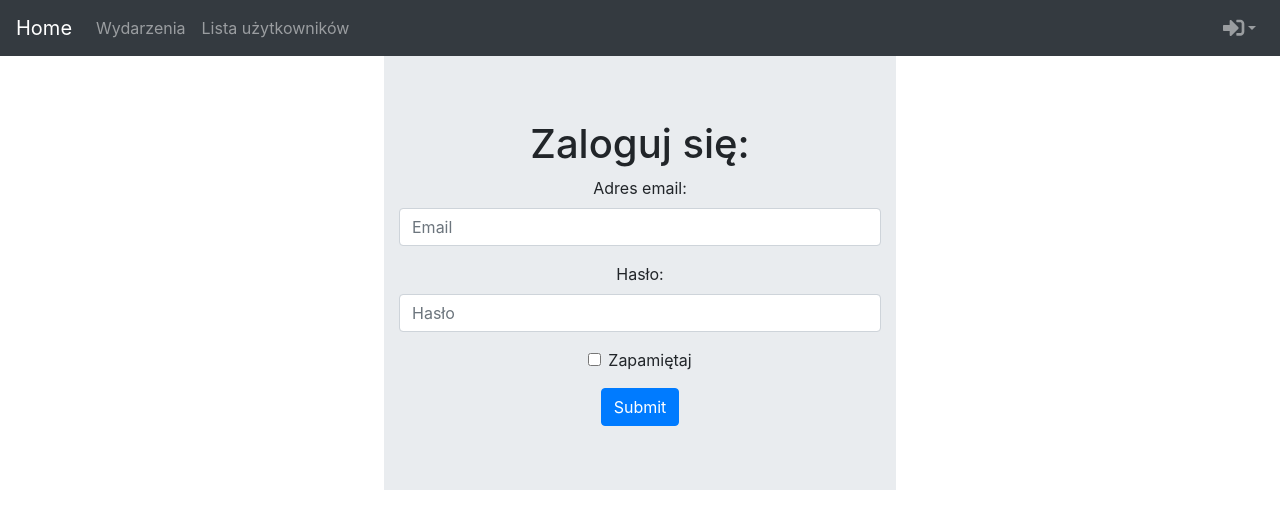
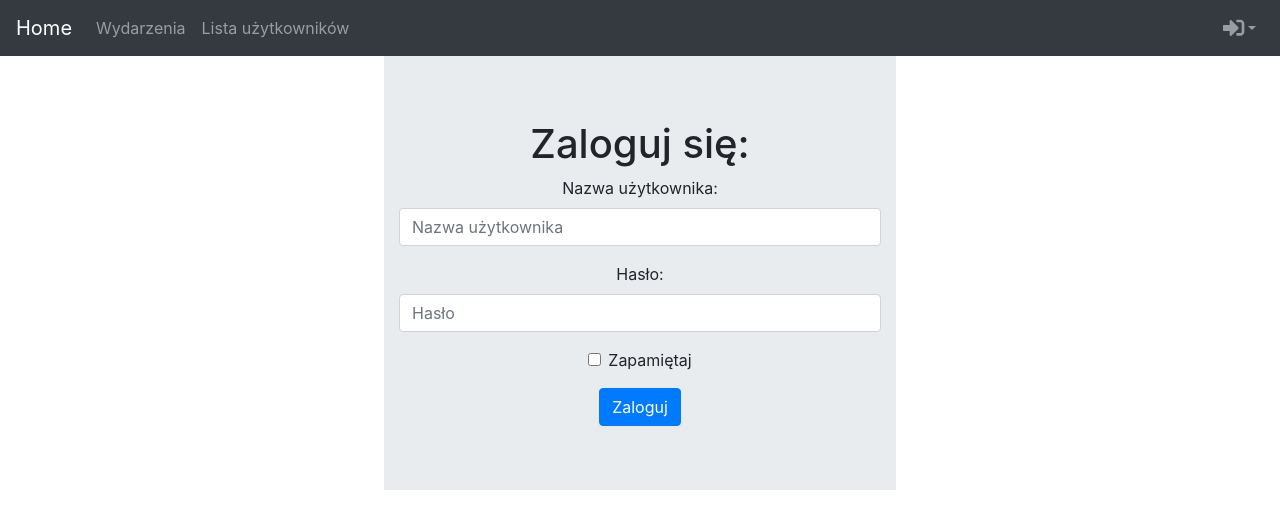
Before and after one commit to kubwosz/event-support-app-frontside, a React (Create React App) app in the folder event-support-app/: page /login in a window 1280 px wide. Shown: the top 528 px of the page. Built offline with nearby package versions, Linux system fonts and the light colour scheme.

Commit message:
auth things and formatted code

```diff
--- a/event-support-app/src/App.js
+++ b/event-support-app/src/App.js
@@ -10,6 +10,13 @@ import MemberDetails from './components/member_details';
 import {BrowserRouter as Router,Route, Switch } from 'react-router-dom';
 
 class App extends Component {
+
+  checkAuth = () => {
+    const token = localStorage.getItem("token");
+    const refreshToken = localStorage.getItem("refreshToken");
+    console.log(token);
+  };
+
   render() {
     return (
       <div className="App">
--- a/event-support-app/src/components/login_page/index.jsx
+++ b/event-support-app/src/components/login_page/index.jsx
@@ -1,35 +1,78 @@
-import React from 'react';
-import { Jumbotron, Container } from 'react-bootstrap';
-import { Form, Button} from 'react-bootstrap';
+import React from "react";
+import { Jumbotron, Container } from "react-bootstrap";
+import { Form, Button } from "react-bootstrap";
+import axios from "axios";
 
+export default class LoginPage extends React.Component {
+  constructor(...args) {
+    super(...args);
 
-export default class LoginPage extends React.Component{
-    render(){
-        return(
-        <div style={{width:"40%", margin:"auto"}}>
+    this.attachRef = target => this.setState({ target });
+    this.state = {
+      username: "",
+      password: ""
+    };
+  }
+
+  onChange = e => {
+    this.setState({ [e.target.name]: e.target.value });
+  };
+
+  logInUser = () => {
+    axios
+      .post("/login", {
+        username: this.state.username,
+        password: this.state.password
+      })
+      .then(response => {
+        console.log(response);
+        localStorage.setItem("token", response.headers.authorization);
+      })
+      .catch(err => {
+        window.confirm(err);
+      });
+  };
+
+  render() {
+    const { password, password2, show, target, isPasswordCorrect } = this.state;
+
+    return (
+      <div style={{ width: "40%", margin: "auto" }}>
         <Jumbotron fluid>
           <Container>
             <h1>Zaloguj się:</h1>
             <Form>
               <Form.Group controlId="formBasicEmail">
-    <Form.Label>Adres email:</Form.Label>
-    <Form.Control type="email" placeholder="Email" />
+                <Form.Label>Nazwa użytkownika:</Form.Label>
+                <Form.Control
+                  required
+                  name="username"
+                  type="text"
+                  placeholder="Nazwa użytkownika"
+                  onChange={this.onChange}
+                />
               </Form.Group>
 
               <Form.Group controlId="formBasicPassword">
                 <Form.Label>Hasło:</Form.Label>
-    <Form.Control type="password" placeholder="Hasło" />
+                <Form.Control
+                  required
+                  name="password"
+                  type="password"
+                  placeholder="Hasło"
+                  onChange={this.onChange}
+                />
               </Form.Group>
               <Form.Group controlId="formBasicChecbox">
                 <Form.Check type="checkbox" label="Zapamiętaj" />
               </Form.Group>
-  <Button variant="primary" type="Zaloguj">
-    Submit
+              <Button variant="primary" onClick={this.logInUser}>
+                Zaloguj
               </Button>
             </Form>
           </Container>
         </Jumbotron>
       </div>
-        )
+    );
   }
 }
```
Also changed, not shown: event-support-app/src/components/events_list/index.jsx (+33 -23 lines). Lines whose indentation alone changed are shown as unchanged.
